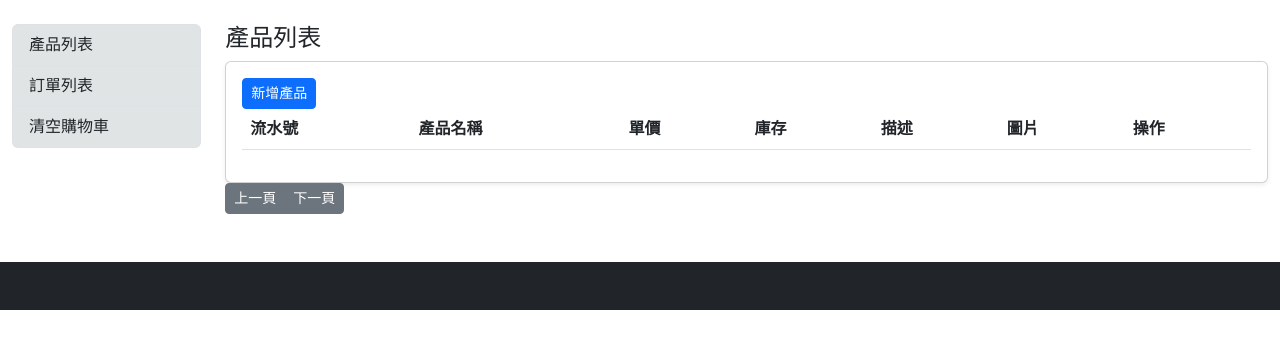
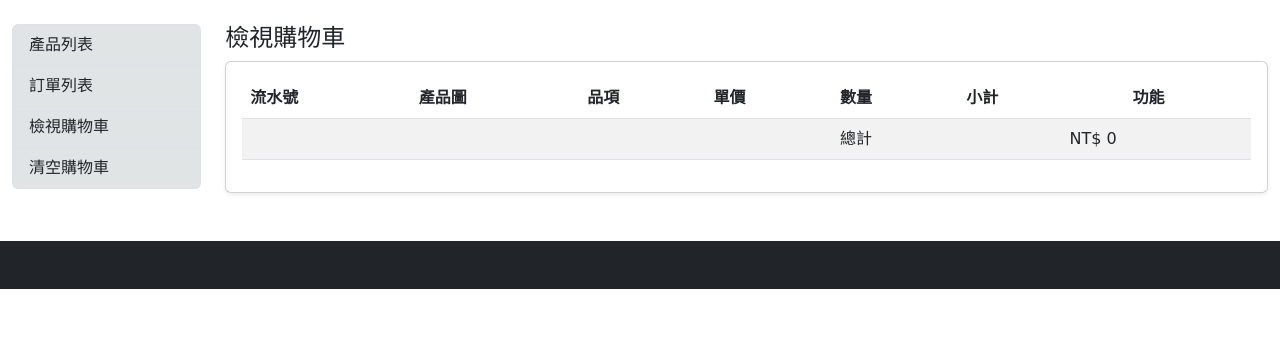
Before and after one commit to Shen880421/phpclass, a PHP site: page /bk-product.php?mode=viewcart in a window 1280 px wide. Shown: the part 56-405 px from the top of the page. Run offline with PHP 8.4, Linux system fonts and the light colour scheme; the visitor is signed in with stand-in values (Sample User, id 1); data that the repository does not hold is empty.

Commit message:
feat(view-cart): 新增檢視購物車頁面
-新增檢視購物車按鈕

-新增在購物車頁面內加減產品數量功能

```diff
--- a/php30hr/project/inc/twig.inc.php
+++ b/php30hr/project/inc/twig.inc.php
@@ -22,3 +22,14 @@ $twig = new Environment($loader, [
 if ($twig->isDebug()) {
     $twig->addExtension(new \Twig\Extension\DebugExtension());
 }
+function debug_print($data = [], $display = true, $die = false)
+{
+    if ($display) {
+        echo "<pre>";
+        print_r($data);
+        echo "</pre>";
+    }
+    if ($die) {
+        die();
+    };
+}
--- a/php30hr/project/public/bk-product.php
+++ b/php30hr/project/public/bk-product.php
@@ -102,12 +102,106 @@ switch ($mode) {
         ]);
         exit();
         break;
+    case 'additem':
+        $pid = filter_var($_GET['pid']);
+        $quan = filter_var($_GET['quan']);
+        if (!isset($_SESSION['cart']['items'][$pid])) {
+            //如果($pid)產品還沒加入購物車，加入購物車且數量($quan)為1
+            $_SESSION['cart']['items'][$pid] = $quan;
+        } else {
+            //如果($pid)產品已加入購物車，數量($quan)+1
+            $_SESSION['cart']['items'][$pid] += $quan;
+        }
+        $cartitems = $_SESSION['cart']['items'] ?? []; //如果有值就用那個值，沒有的話就空陣列
+        $data['items'] = []; //要傳進去版型的變數
+        $data["total"] = 0;
+        foreach ($cartitems as $pid => $val) {
+            $stmt = $pdo->prepare("select * from products where id = ?"); //pid會取得購物車中存放的pid內容，$val則是映射到數量
+            $stmt->execute([$pid]); //執行語法
+            //方法一:只回傳資料表欄位
+            // $data['items'][] = $stmt->fetch(); //取得資料集
+
+            //方法二:客製化回傳的資料集
+            $result =  $stmt->fetch(); //取得資料集
+            $data['items'][] = [
+                "id" => $pid,
+                "price" => $result['price'],
+                "name" => $result['name'],
+                "cover" => $result['cover'],
+                "quan" => $val,
+                "subtotal" => $result['price'] * $val
+            ];
+            $data["total"] += $result['price'] * $val; //計算購物車總金額
+        }
+
+        $tmplFile = "partials/backend/cart-view.twig";
+        break;
+    case 'reduceitem':
+        $pid = filter_var($_GET['pid']);
+        $quan = filter_var($_GET['quan']);
+        if (!isset($_SESSION['cart']['items'][$pid])) {
+            //如果($pid)產品還沒加入購物車，加入購物車且數量($quan)為1
+            $_SESSION['cart']['items'][$pid] = $quan;
+        } else {
+            //如果($pid)產品已加入購物車，數量($quan)+1
+            $_SESSION['cart']['items'][$pid] -= $quan;
+        }
+        $cartitems = $_SESSION['cart']['items'] ?? []; //如果有值就用那個值，沒有的話就空陣列
+        $data['items'] = []; //要傳進去版型的變數
+        $data["total"] = 0;
+        foreach ($cartitems as $pid => $val) {
+            $stmt = $pdo->prepare("select * from products where id = ?"); //pid會取得購物車中存放的pid內容，$val則是映射到數量
+            $stmt->execute([$pid]); //執行語法
+            //方法一:只回傳資料表欄位
+            // $data['items'][] = $stmt->fetch(); //取得資料集
+
+            //方法二:客製化回傳的資料集
+            $result =  $stmt->fetch(); //取得資料集
+            $data['items'][] = [
+                "id" => $pid,
+                "price" => $result['price'],
+                "name" => $result['name'],
+                "cover" => $result['cover'],
+                "quan" => $val,
+                "subtotal" => $result['price'] * $val
+            ];
+            $data["total"] += $result['price'] * $val; //計算購物車總金額
+        }
+
+        $tmplFile = "partials/backend/cart-view.twig";
+        break;
     case 'removeitem':
         $pid = $_GET['pid'];
         unset($_SESSION['cart']['items'][$pid]);
         $data["message"] = "該品項已移除";
         $data["alert_type"] = "alert-info";
         $tmplFile = "partials/backend/message.twig";
+        break;
+    case 'viewcart':
+        //命名一個變數取得$_SESSION['cart']['items']
+        $cartitems = $_SESSION['cart']['items'] ?? []; //如果有值就用那個值，沒有的話就空陣列
+        $data['items'] = []; //要傳進去版型的變數
+        $data["total"] = 0;
+        foreach ($cartitems as $pid => $val) {
+            $stmt = $pdo->prepare("select * from products where id = ?"); //pid會取得購物車中存放的pid內容，$val則是映射到數量
+            $stmt->execute([$pid]); //執行語法
+            //方法一:只回傳資料表欄位
+            // $data['items'][] = $stmt->fetch(); //取得資料集
+
+            //方法二:客製化回傳的資料集
+            $result =  $stmt->fetch(); //取得資料集
+            $data['items'][] = [
+                "id" => $pid,
+                "price" => $result['price'],
+                "name" => $result['name'],
+                "cover" => $result['cover'],
+                "quan" => $val,
+                "subtotal" => $result['price'] * $val
+            ];
+            $data["total"] += $result['price'] * $val; //計算購物車總金額
+        }
+
+        $tmplFile = "partials/backend/cart-view.twig";
         break;
     case 'clearcart':
         unset($_SESSION['cart']);
--- a/php30hr/project/templates/dashboard.twig
+++ b/php30hr/project/templates/dashboard.twig
@@ -7,6 +7,7 @@
 		<title>電商後台</title>
 		<link href="https://cdn.jsdelivr.net/npm/bootstrap@5.3.0/dist/css/bootstrap.min.css" rel="stylesheet">
 		<link href="dashboard.css" rel="stylesheet">
+		<link href="https://cdn.jsdelivr.net/npm/bootstrap-icons@1.13.1/font/bootstrap-icons.min.css" rel="stylesheet">
 		<script src="https://cdn.jsdelivr.net/npm/chart.js"></script>
 	</head>
 
@@ -85,8 +86,6 @@
 
 
 		<script src="https://cdn.jsdelivr.net/npm/bootstrap@5.3.0/dist/js/bootstrap.bundle.min.js"></script>
-	{% block scripts %}
-
-	{% endblock %}
+		{% block scripts %}{% endblock %}
 	</body>
 </html>
--- /dev/null
+++ b/php30hr/project/templates/partials/backend/cart-view.twig
@@ -0,0 +1,60 @@
+{% extends "dashboard.twig" %}
+
+{% block content %}
+	<h4>檢視購物車</h4>
+	<div class="row">
+		<div class="col-md-12">
+			<div class="card shadow-sm">
+				<div class="card-body">
+					<table class="table table-striped table-hover">
+						<thead>
+							<th>流水號</th>
+							<th>產品圖</th>
+							<th>品項</th>
+							<th>單價</th>
+							<th>數量</th>
+							<th>小計</th>
+							<th>功能</th>
+						</thead>
+						<tbody>
+							{% for item in items %}
+								<tr>
+									<td>{{item.id}}</td>
+									<td>
+										{% if item.cover %}
+											<img src="uploads/{{item.cover}}" height="30">
+										{% else %}
+											<span>該產品無圖片</span>
+										{% endif %}
+									</td>
+									<td>{{item.name}}</td>
+									<td class="text-end">{{item.price | number_format(0, '.', ',')}}</td>
+									<td class="text-end">{{item.quan}}</td>
+									<td class="text-end">{{item.subtotal | number_format(0, '.', ',')}}</td>
+									<td>
+										<a href="bk-product.php?mode=additem&pid={{item.id}}&quan=1" class="btn btn-sm btn-secondary" title="新增該品項"><i class="bi bi-plus-lg"></i></a>
+										<a href="bk-product.php?mode=reduceitem&pid={{item.id}}&quan=1" class="btn btn-sm btn-secondary" title="減少該品項"><i class="bi bi-dash-lg"></i></a>
+										<a href="bk-product.php?mode=removeitem&pid={{item.id}}" class="btn btn-sm btn-danger" title="移除該品項"><i class="bi bi-trash"></i></a>
+									</td>
+								</tr>
+							{% endfor %}
+							<tr>
+								<td></td>
+								<td></td>
+								<td></td>
+								<td></td>
+								<td>總計</td>
+								<td class="text-end">NT$
+									{{total | number_format(0, '.', ',')}}</td>
+								<td></td>
+							</tr>
+						</tbody>
+					</table>
+				</div>
+			</div>
+		</div>
+	</div>
+{% endblock %}
+
+
+{% block script %}{% endblock %}
--- a/php30hr/project/templates/partials/backend/menu.inc.twig
+++ b/php30hr/project/templates/partials/backend/menu.inc.twig
@@ -1,5 +1,6 @@
 	<div class="list-group">
 		<a href="bk-product.php" class="list-group-item div_bgcolor">產品列表</a>
 		<a href="javascript:;" class="list-group-item div_bgcolor">訂單列表</a>
+		<a href="bk-product.php?mode=viewcart" class="list-group-item div_bgcolor">檢視購物車</a>
 		<a href="bk-product.php?mode=clearcart" class="list-group-item div_bgcolor">清空購物車</a>
 	</div>
```
